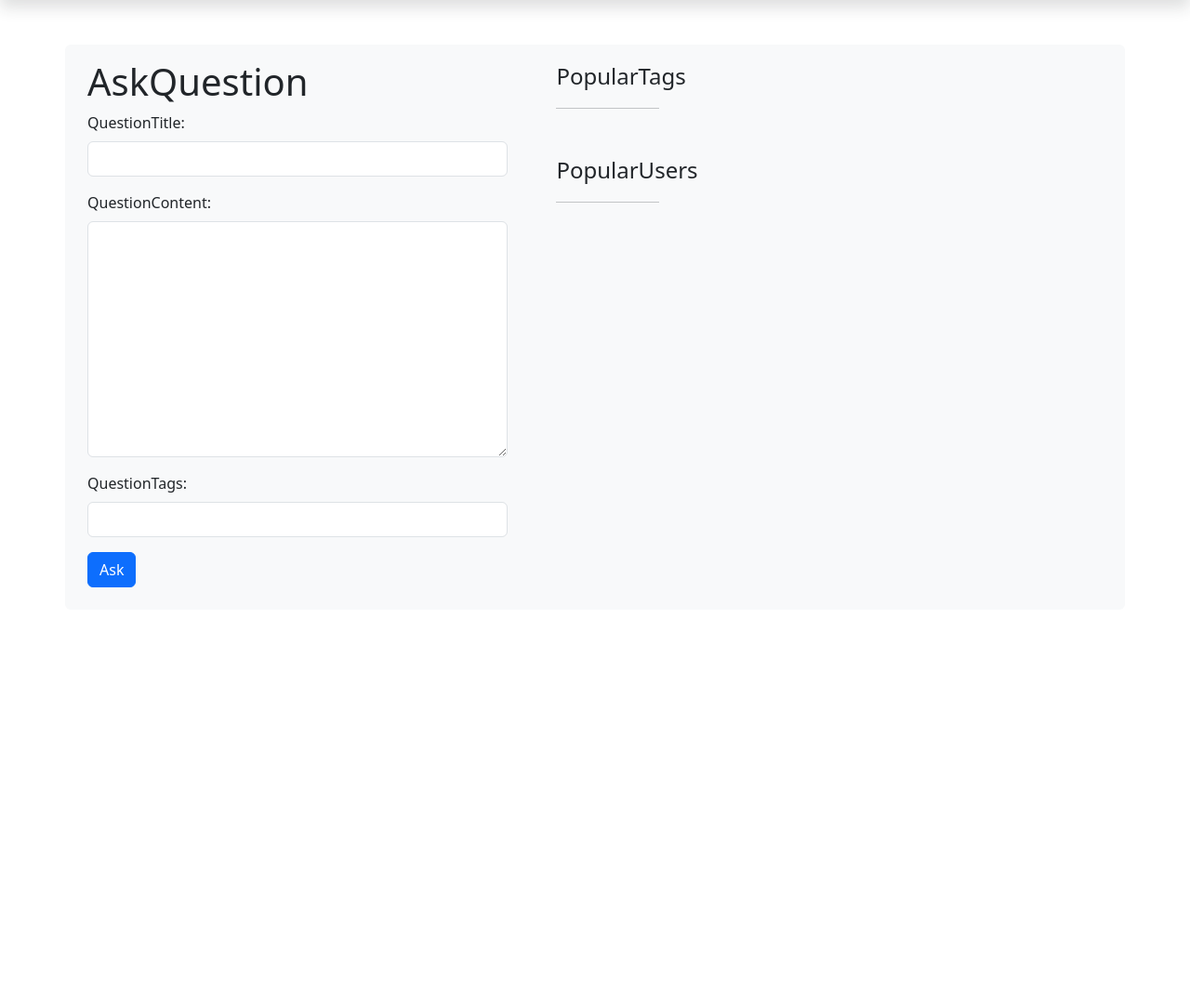
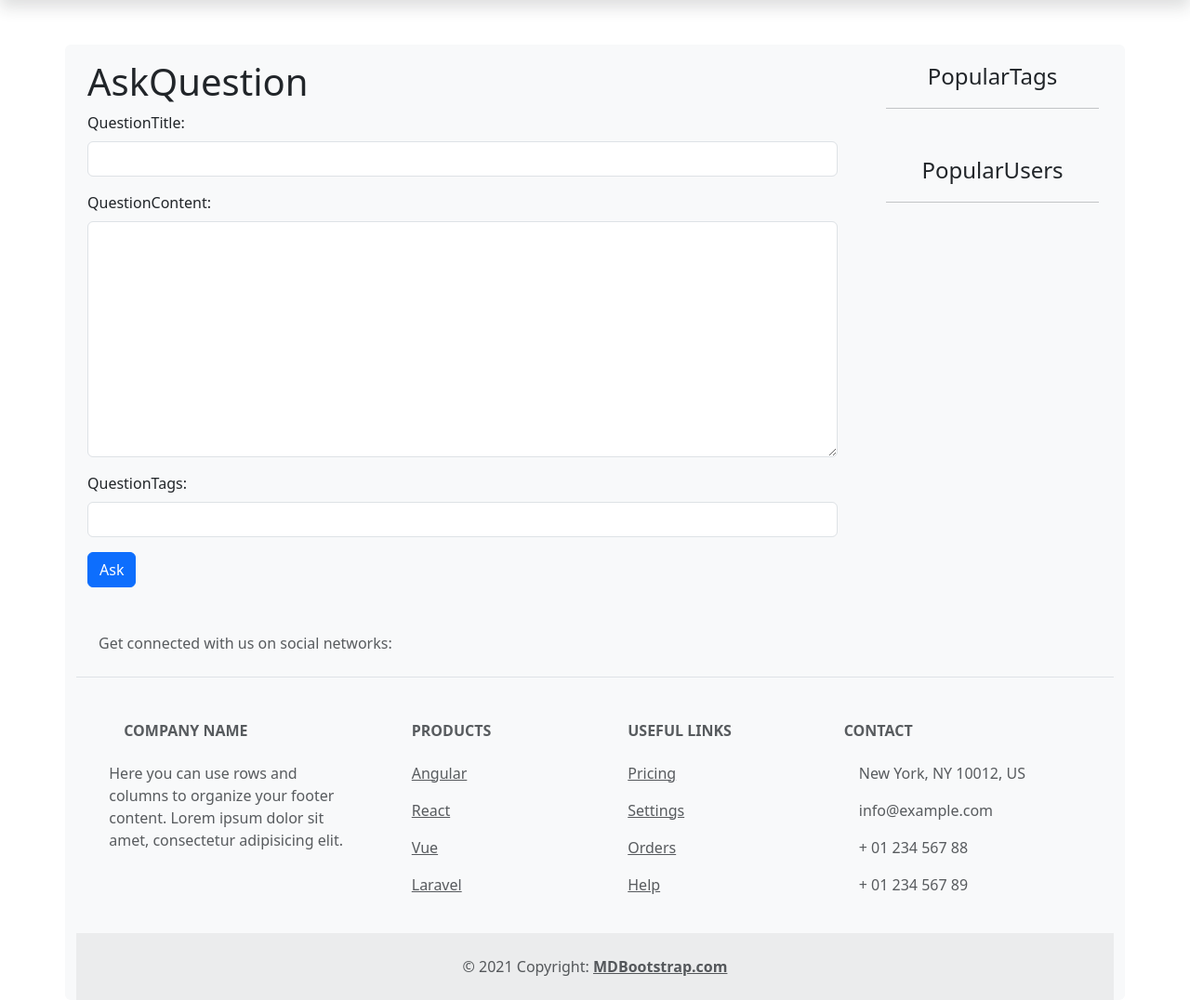
Before and after one commit to SmileyTheSmile/VKWebProject, a Django app: template templates/ask.html in a window 1280 px wide. Shown: the part 74-1150 px from the top of the page at 93% size. Before the commit the page ends 706 px from the top, so only its background shows below. Run offline with Django 4.2, Linux system fonts and the light colour scheme; the template is opened without the code that fills it: values that come from a table or form of the project are taken from there, others are empty; some libraries are stand-ins or nearby versions.

Commit message:
added footer

```diff
--- a/templates/base.html
+++ b/templates/base.html
@@ -22,6 +22,9 @@
           <div class="col-md-3 pb-5">
             {% include 'widgets/sidebar.html' %}
           </div>
+          <div >
+            {% include 'widgets/footer.html' %}
+          </div>
         </div>
     </main>
   </body>
--- /dev/null
+++ b/templates/widgets/footer.html
@@ -0,0 +1,124 @@
+{% load i18n %}
+
+{% block footer %}
+<footer class="text-center text-lg-start bg-light text-muted">
+  <!-- Section: Social media -->
+  <section class="d-flex justify-content-center justify-content-lg-between p-4 border-bottom">
+    <!-- Left -->
+    <div class="me-5 d-none d-lg-block">
+      <span>Get connected with us on social networks:</span>
+    </div>
+    <!-- Left -->
+
+    <!-- Right -->
+    <div>
+      <a href="" class="me-4 text-reset">
+        <i class="fab fa-facebook-f"></i>
+      </a>
+      <a href="" class="me-4 text-reset">
+        <i class="fab fa-twitter"></i>
+      </a>
+      <a href="" class="me-4 text-reset">
+        <i class="fab fa-google"></i>
+      </a>
+      <a href="" class="me-4 text-reset">
+        <i class="fab fa-instagram"></i>
+      </a>
+      <a href="" class="me-4 text-reset">
+        <i class="fab fa-linkedin"></i>
+      </a>
+      <a href="" class="me-4 text-reset">
+        <i class="fab fa-github"></i>
+      </a>
+    </div>
+    <!-- Right -->
+  </section>
+  <!-- Section: Social media -->
+
+  <!-- Section: Links  -->
+  <section class="">
+    <div class="container text-center text-md-start mt-5">
+      <!-- Grid row -->
+      <div class="row mt-3">
+        <!-- Grid column -->
+        <div class="col-md-3 col-lg-4 col-xl-3 mx-auto mb-4">
+          <!-- Content -->
+          <h6 class="text-uppercase fw-bold mb-4">
+            <i class="fas fa-gem me-3"></i>Company name
+          </h6>
+          <p>
+            Here you can use rows and columns to organize your footer content. Lorem ipsum
+            dolor sit amet, consectetur adipisicing elit.
+          </p>
+        </div>
+        <!-- Grid column -->
+
+        <!-- Grid column -->
+        <div class="col-md-2 col-lg-2 col-xl-2 mx-auto mb-4">
+          <!-- Links -->
+          <h6 class="text-uppercase fw-bold mb-4">
+            Products
+          </h6>
+          <p>
+            <a href="#!" class="text-reset">Angular</a>
+          </p>
+          <p>
+            <a href="#!" class="text-reset">React</a>
+          </p>
+          <p>
+            <a href="#!" class="text-reset">Vue</a>
+          </p>
+          <p>
+            <a href="#!" class="text-reset">Laravel</a>
+          </p>
+        </div>
+        <!-- Grid column -->
+
+        <!-- Grid column -->
+        <div class="col-md-3 col-lg-2 col-xl-2 mx-auto mb-4">
+          <!-- Links -->
+          <h6 class="text-uppercase fw-bold mb-4">
+            Useful links
+          </h6>
+          <p>
+            <a href="#!" class="text-reset">Pricing</a>
+          </p>
+          <p>
+            <a href="#!" class="text-reset">Settings</a>
+          </p>
+          <p>
+            <a href="#!" class="text-reset">Orders</a>
+          </p>
+          <p>
+            <a href="#!" class="text-reset">Help</a>
+          </p>
+        </div>
+        <!-- Grid column -->
+
+        <!-- Grid column -->
+        <div class="col-md-4 col-lg-3 col-xl-3 mx-auto mb-md-0 mb-4">
+          <!-- Links -->
+          <h6 class="text-uppercase fw-bold mb-4">Contact</h6>
+          <p><i class="fas fa-home me-3"></i> New York, NY 10012, US</p>
+          <p>
+            <i class="fas fa-envelope me-3"></i>
+            info@example.com
+          </p>
+          <p><i class="fas fa-phone me-3"></i> + 01 234 567 88</p>
+          <p><i class="fas fa-print me-3"></i> + 01 234 567 89</p>
+        </div>
+        <!-- Grid column -->
+      </div>
+      <!-- Grid row -->
+    </div>
+  </section>
+  <!-- Section: Links  -->
+
+  <!-- Copyright -->
+  <div class="text-center p-4" style="background-color: rgba(0, 0, 0, 0.05);">
+    © 2021 Copyright:
+    <a class="text-reset fw-bold" href="https://mdbootstrap.com/">MDBootstrap.com</a>
+  </div>
+  <!-- Copyright -->
+</footer>
+{% endblock %}
```
